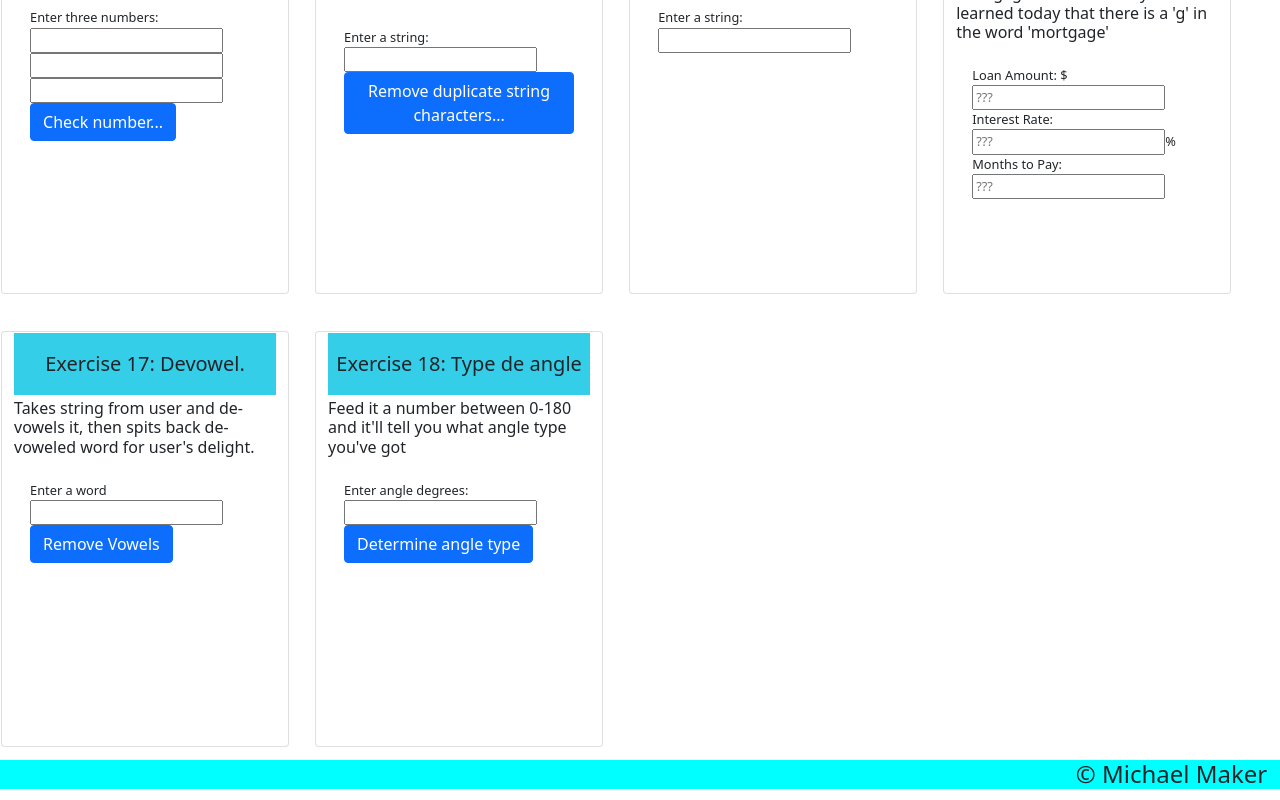
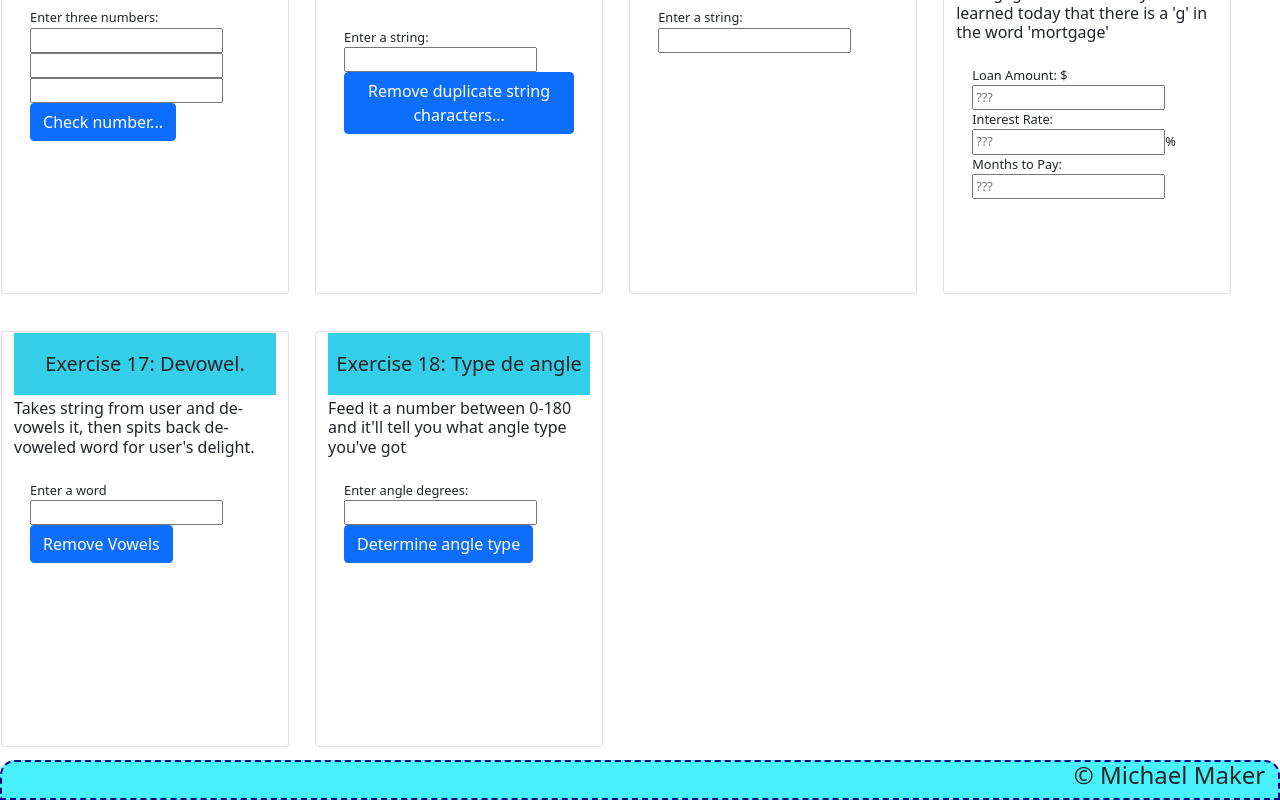
Before and after one commit to guerillaxgardener/w3resource_js_exercises, a React (Create React App) app: page / in a window 1280 px wide. Shown: the part 1537-2337 px from the top of the page. Built offline with nearby package versions, Linux system fonts and the light colour scheme.

Commit message:
Change footer styling

```diff
--- a/src/Footer.css
+++ b/src/Footer.css
@@ -1,7 +1,21 @@
-.page-footer{
-  background-color: aqua;
-  display:flex;
+.footer {
+  background-color: rgb(71, 242, 251);
+  display: flex;
+  flex-direction: column;
+  justify-content: flex-end;
+  align-items: flex-end;
+  height: 40px;
+  border-radius: 15px 15px 0px 0px;
+  border: 2px darkblue dashed
+
+}
+
+.page-footer {
+  margin-right: 1%;
+  /* display: flex;
   flex-direction: row;
   justify-content: flex-end;
+  align-items: flex-end;
   padding-right: 1%;
+  margin: 2% 0% 2% 85%; */
 }
```
